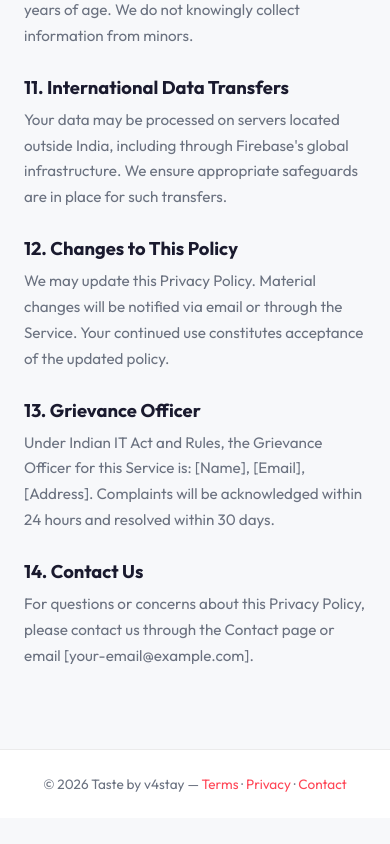
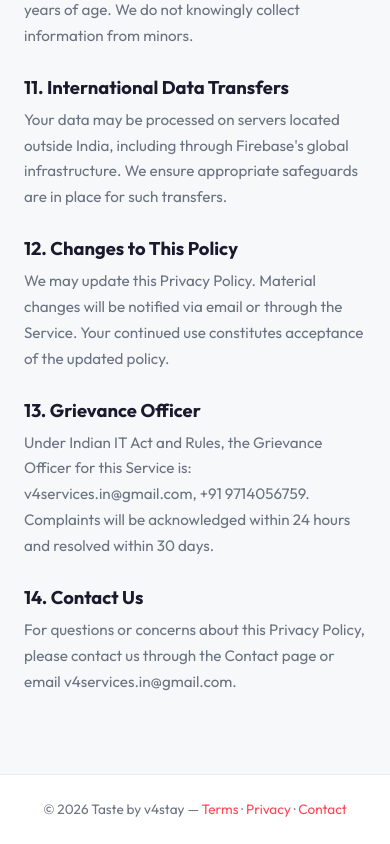
Before and after one commit to virat709/taste-by-v4stay, a React (Vite) app: page /privacy in a window 390 px wide. Shown: the part 2061-2905 px from the top of the page. Before the commit the page ends 2879 px from the top, so only its background shows below. Built offline with nearby package versions, Linux system fonts and the light colour scheme; no server answers.

Commit message:
Update contact info: email & phone

```diff
--- a/src/pages/Contact.jsx
+++ b/src/pages/Contact.jsx
@@ -57,8 +57,8 @@ export default function Contact() {
               <Mail size={20} color="#1e90ff" />
             </div>
             <div>
-              <div style={{ fontWeight: '700', fontSize: '0.9rem' }}>Email</div>
-              <div style={{ fontSize: '0.88rem', color: 'var(--text-muted)' }}>support@tastebyv4stay.com</div>
+                  <div style={{ fontWeight: '700', fontSize: '0.9rem' }}>Email</div>
+                  <div style={{ fontSize: '0.88rem', color: 'var(--text-muted)' }}>v4services.in@gmail.com</div>
             </div>
           </div>
 
@@ -67,8 +67,8 @@ export default function Contact() {
               <MessageSquare size={20} color="#2ed573" />
             </div>
             <div>
-              <div style={{ fontWeight: '700', fontSize: '0.9rem' }}>WhatsApp</div>
-              <div style={{ fontSize: '0.88rem', color: 'var(--text-muted)' }}>+91-XXXXXXXXXX</div>
+                  <div style={{ fontWeight: '700', fontSize: '0.9rem' }}>WhatsApp</div>
+                  <div style={{ fontSize: '0.88rem', color: 'var(--text-muted)' }}>+91 9714056759</div>
             </div>
           </div>
         </div>
--- a/src/pages/LegalPage.jsx
+++ b/src/pages/LegalPage.jsx
@@ -22,8 +22,8 @@ const pages = {
       { h: '13. Termination', p: 'We may suspend or terminate your account for violation of these Terms. You may cancel your account at any time from Settings. Upon termination, your data will be deleted within 30 days unless required otherwise by law.' },
       { h: '14. Data Deletion', p: 'You can request immediate deletion of your account and all associated data by contacting us. We will delete all personal data within 30 days of your request, subject to legal retention requirements.' },
       { h: '15. Changes to Terms', p: 'We may update these Terms from time to time. Material changes will be notified via email or through the Service. Continued use after changes constitutes acceptance.' },
-      { h: '16. Governing Law', p: 'These Terms are governed by the laws of India. Any disputes shall be subject to the exclusive jurisdiction of the courts in [Your City], India.' },
-      { h: '17. Contact', p: 'For questions about these Terms, please contact us through the Contact page or email [your-email@example.com].' },
+      { h: '16. Governing Law', p: 'These Terms are governed by the laws of India. Any disputes shall be subject to the exclusive jurisdiction of the courts in India.' },
+      { h: '17. Contact', p: 'For questions about these Terms, please contact us through the Contact page or email v4services.in@gmail.com.' },
     ]
   },
   privacy: {
@@ -42,8 +42,8 @@ const pages = {
       { h: '10. Children\'s Privacy', p: 'The Service is not intended for individuals under 18 years of age. We do not knowingly collect information from minors.' },
       { h: '11. International Data Transfers', p: 'Your data may be processed on servers located outside India, including through Firebase\'s global infrastructure. We ensure appropriate safeguards are in place for such transfers.' },
       { h: '12. Changes to This Policy', p: 'We may update this Privacy Policy. Material changes will be notified via email or through the Service. Your continued use constitutes acceptance of the updated policy.' },
-      { h: '13. Grievance Officer', p: 'Under Indian IT Act and Rules, the Grievance Officer for this Service is: [Name], [Email], [Address]. Complaints will be acknowledged within 24 hours and resolved within 30 days.' },
-      { h: '14. Contact Us', p: 'For questions or concerns about this Privacy Policy, please contact us through the Contact page or email [your-email@example.com].' },
+      { h: '13. Grievance Officer', p: 'Under Indian IT Act and Rules, the Grievance Officer for this Service is: v4services.in@gmail.com, +91 9714056759. Complaints will be acknowledged within 24 hours and resolved within 30 days.' },
+      { h: '14. Contact Us', p: 'For questions or concerns about this Privacy Policy, please contact us through the Contact page or email v4services.in@gmail.com.' },
     ]
   }
 };
```
